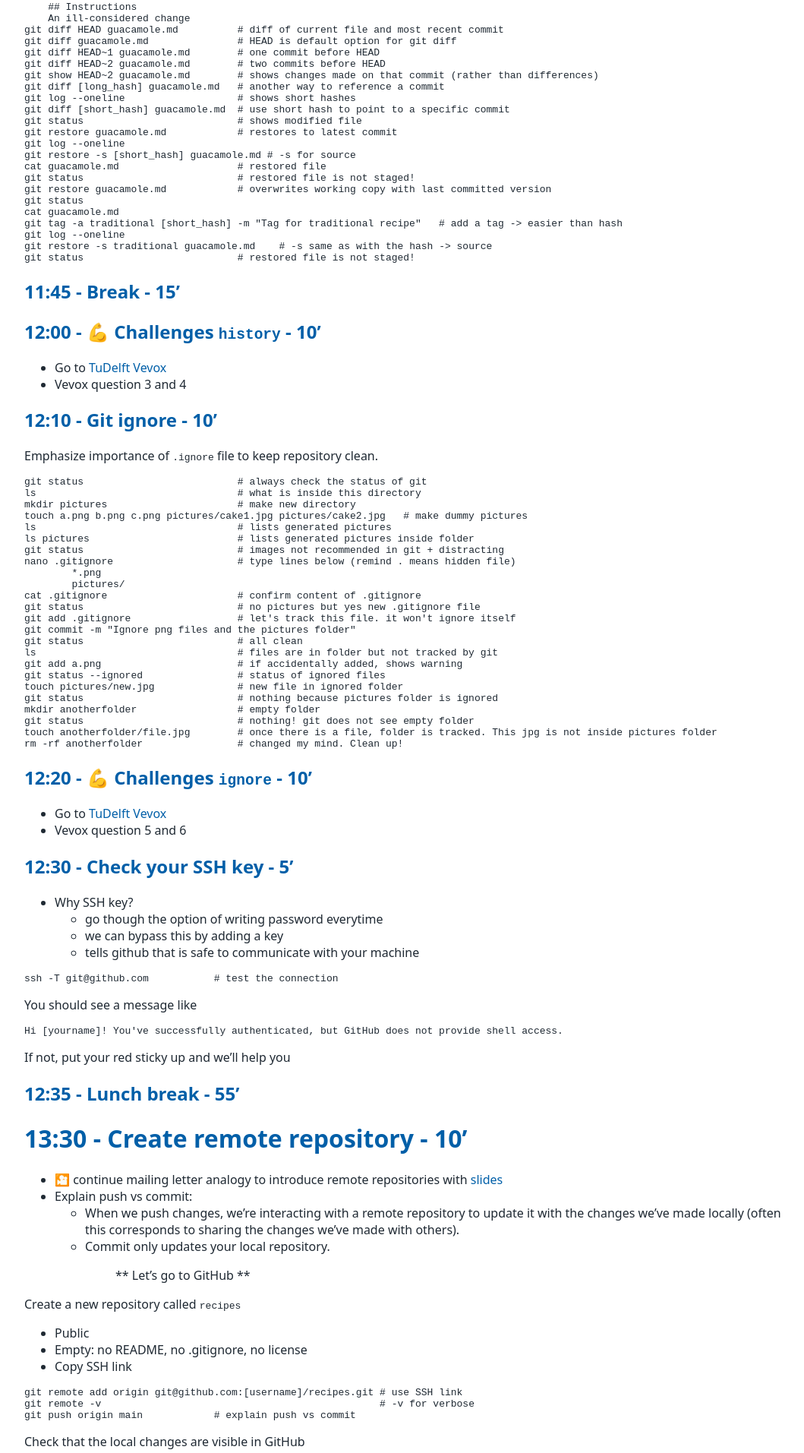
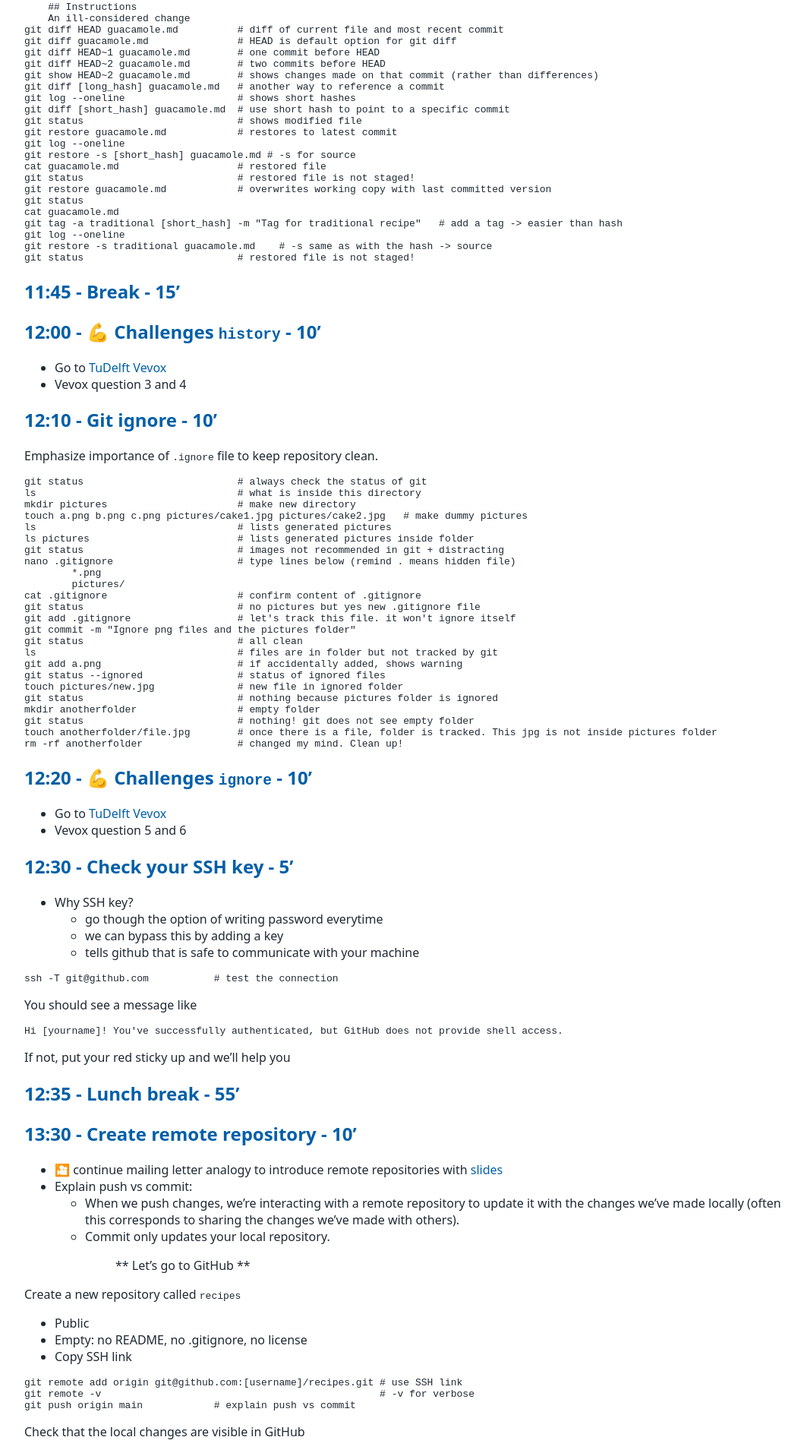
Before and after one commit to tu-delft-library/introduction_to_version_control_with_git, a Jekyll site: the page built from materials_for_trainers/lesson_plan.md, in a window 1280 px wide. Shown: the part 4487-6400 px from the top of the page at 76% size, without its empty margins (108-1167 px from the left). Built offline with Jekyll 4.4.1, drawn with Linux system fonts in a browser that asks for light colours; our own code applies the rules of GitHub Pages for plain Markdown files.

Commit message:
FIX: format

```diff
--- a/materials_for_trainers/lesson_plan.md
+++ b/materials_for_trainers/lesson_plan.md
@@ -325,7 +325,7 @@ If not, put your red sticky up and we'll help you
 
 ## 12:35 - Lunch break - 55'
 
-# 13:30 - Create remote repository - 10'
+## 13:30 - Create remote repository - 10'
 - 🎦 continue mailing letter analogy to introduce remote repositories with [slides](https://tud365.sharepoint.com/:p:/r/sites/ResearchDataServices/Gedeelde%20documenten/Training/Research_Software_Training/lesson_plans/resources/Introduction%20to%20version%20control%20with%20Git.pptx?d=w582c916207804aac981699323fe83c38&csf=1&web=1&e=c4zb1b)
 - Explain push vs commit:
     - When we push changes, we’re interacting with a remote repository to update it with the changes we’ve made locally (often this corresponds to sharing the changes we’ve made with others).
```
